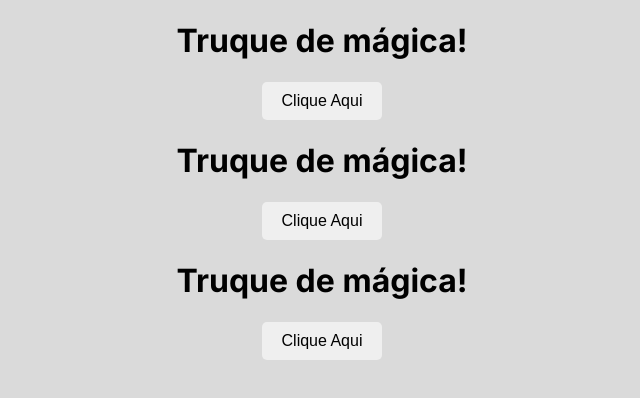
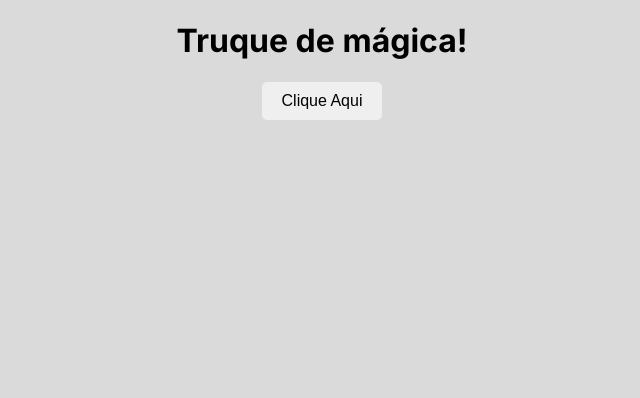
Before and after one commit to DRAVINCK/Proj-webresponsivo, a Next.js app: page /components/jogo2 in a window 1280 px wide. Shown: the top 398 px of the page, without its empty margins (318-958 px from the left). Built offline with nearby package versions, Linux system fonts and the light colour scheme.

Commit message:
Update page.tsx botao

```diff
--- a/src/app/components/jogo2/page.tsx
+++ b/src/app/components/jogo2/page.tsx
@@ -5,8 +5,6 @@ export default function Home() {
   return (
     <main className={styles.container}>
       <BotaoDesaparecer/>
-      <BotaoDesaparecer/>
-      <BotaoDesaparecer/>
     </main>
   );
 
```
